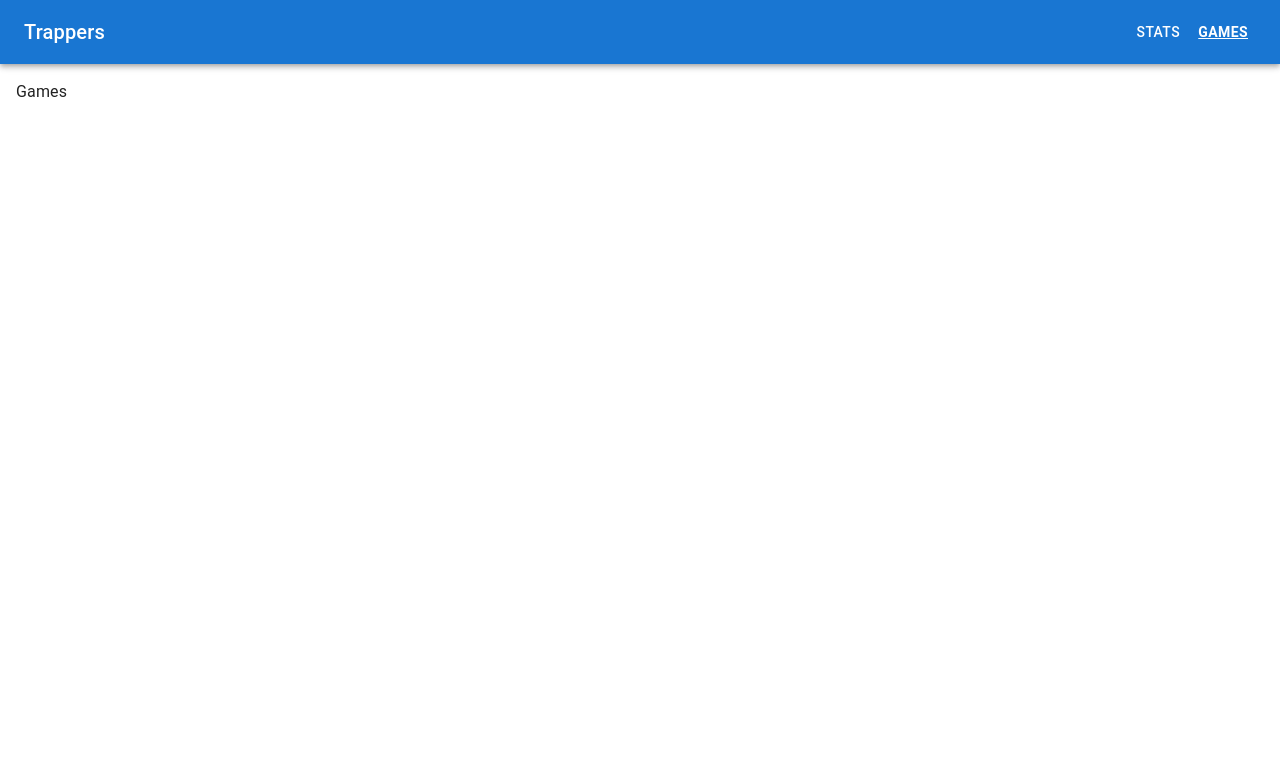
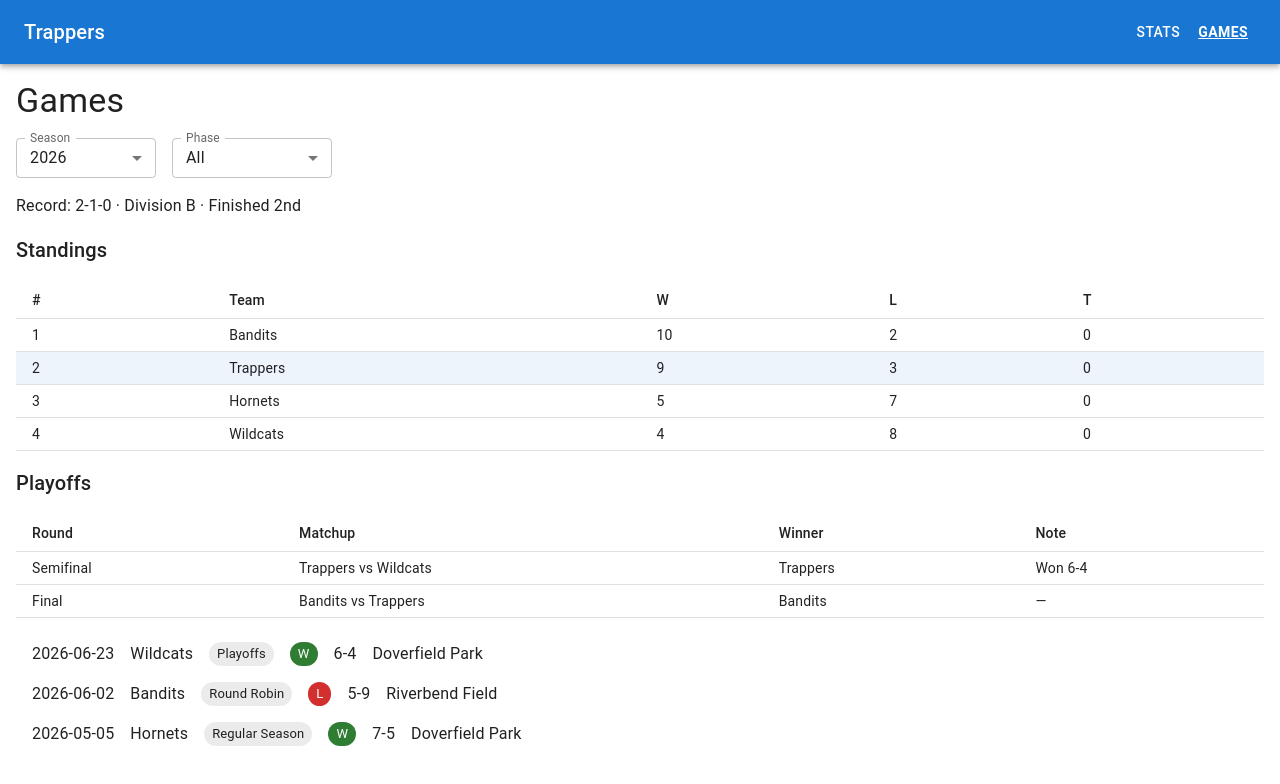
Before and after one commit to ZedLove/trappers-stats, a React (Vite) app: page /games in a window 1280 px wide. Shown: the top 784 px of the page. Built offline with nearby package versions, Linux system fonts and the light colour scheme.

Commit message:
feat: games season hub page

```diff
--- /dev/null
+++ b/src/site/components/PlayoffResults.tsx
@@ -0,0 +1,43 @@
+import { Table, TableBody, TableCell, TableHead, TableRow, Typography } from '@mui/material';
+import { getTeam } from '../../shared/data';
+import type { PlayoffMatchup } from '../../shared/schema';
+
+export interface PlayoffResultsProps {
+  playoffs: PlayoffMatchup[];
+}
+
+function teamName(teamId: string): string {
+  return getTeam(teamId)?.name ?? teamId;
+}
+
+export default function PlayoffResults({ playoffs }: PlayoffResultsProps) {
+  return (
+    <>
+      <Typography variant="h6" component="h2">
+        Playoffs
+      </Typography>
+      <Table aria-label="Playoff results" size="small">
+        <TableHead>
+          <TableRow>
+            <TableCell>Round</TableCell>
+            <TableCell>Matchup</TableCell>
+            <TableCell>Winner</TableCell>
+            <TableCell>Note</TableCell>
+          </TableRow>
+        </TableHead>
+        <TableBody>
+          {playoffs.map((matchup, index) => (
+            <TableRow key={`${matchup.round}-${index}`}>
+              <TableCell>{matchup.round}</TableCell>
+              <TableCell>
+                {teamName(matchup.teamA)} vs {teamName(matchup.teamB)}
+              </TableCell>
+              <TableCell>{matchup.winner ? teamName(matchup.winner) : '—'}</TableCell>
+              <TableCell>{matchup.note ?? '—'}</TableCell>
+            </TableRow>
+          ))}
+        </TableBody>
+      </Table>
+    </>
+  );
+}
--- a/src/site/components/SeasonPhaseControls.tsx
+++ b/src/site/components/SeasonPhaseControls.tsx
@@ -1,5 +1,5 @@
 import { Box, FormControl, InputLabel, MenuItem, Select } from '@mui/material';
-import { seasons } from '../../shared/data';
+import { latestSeason, seasons } from '../../shared/data';
 import type { Phase } from '../../shared/schema';
 import { useSeasonFilter } from '../hooks/useSeasonFilter';
 
@@ -17,6 +17,13 @@ export interface SeasonPhaseControlsProps {
 export default function SeasonPhaseControls({ showAllTime = true }: SeasonPhaseControlsProps) {
   const { filter, setSeason, setPhase } = useSeasonFilter();
 
+  // With no All-time option, an 'all' filter would have no matching MenuItem;
+  // display the latest season instead (pages make the same fallback).
+  const displayedSeason =
+    !showAllTime && filter.season === 'all'
+      ? (latestSeason()?.season ?? filter.season)
+      : filter.season;
+
   return (
     <Box sx={{ display: 'flex', gap: 2, flexWrap: 'wrap' }}>
       <FormControl size="small" sx={{ minWidth: 140 }}>
@@ -24,7 +31,7 @@ export default function SeasonPhaseControls({ showAllTime = true }: SeasonPhaseC
         <Select
           labelId="season-select-label"
           label="Season"
-          value={String(filter.season)}
+          value={String(displayedSeason)}
           onChange={(event) =>
             setSeason(event.target.value === 'all' ? 'all' : Number(event.target.value))
           }
--- /dev/null
+++ b/src/site/components/StandingsTable.tsx
@@ -0,0 +1,43 @@
+import { Table, TableBody, TableCell, TableHead, TableRow, Typography } from '@mui/material';
+import { getTeam } from '../../shared/data';
+import type { Standing } from '../../shared/schema';
+
+export interface StandingsTableProps {
+  standings: Standing[];
+}
+
+// Rank is the array order in the season file. Our team's row is highlighted.
+export default function StandingsTable({ standings }: StandingsTableProps) {
+  return (
+    <>
+      <Typography variant="h6" component="h2">
+        Standings
+      </Typography>
+      <Table aria-label="Standings" size="small">
+        <TableHead>
+          <TableRow>
+            <TableCell>#</TableCell>
+            <TableCell>Team</TableCell>
+            <TableCell>W</TableCell>
+            <TableCell>L</TableCell>
+            <TableCell>T</TableCell>
+          </TableRow>
+        </TableHead>
+        <TableBody>
+          {standings.map((standing, index) => {
+            const team = getTeam(standing.teamId);
+            return (
+              <TableRow key={standing.teamId} selected={team?.us === true}>
+                <TableCell>{index + 1}</TableCell>
+                <TableCell>{team?.name ?? standing.teamId}</TableCell>
+                <TableCell>{standing.wins ?? '—'}</TableCell>
+                <TableCell>{standing.losses ?? '—'}</TableCell>
+                <TableCell>{standing.ties ?? '—'}</TableCell>
+              </TableRow>
+            );
+          })}
+        </TableBody>
+      </Table>
+    </>
+  );
+}
--- a/src/site/main.tsx
+++ b/src/site/main.tsx
@@ -2,6 +2,7 @@ import { StrictMode } from 'react';
 import { createRoot } from 'react-dom/client';
 import { createBrowserRouter, RouterProvider } from 'react-router-dom';
 import App from './App';
+import GamesPage from './pages/GamesPage';
 import NotFound from './pages/NotFound';
 import PlayerPage from './pages/PlayerPage';
 import StatsPage from './pages/StatsPage';
@@ -15,7 +16,7 @@ const router = createBrowserRouter(
       children: [
         { index: true, element: <StatsPage /> },
         { path: 'players/:playerId', element: <PlayerPage /> },
-        { path: 'games', element: <div>Games</div> },
+        { path: 'games', element: <GamesPage /> },
         { path: 'games/:gameId', element: <div>Game</div> },
         { path: '*', element: <NotFound /> },
       ],
--- /dev/null
+++ b/src/site/pages/GamesPage.tsx
@@ -0,0 +1,120 @@
+import { Box, Chip, List, ListItem, ListItemButton, Typography } from '@mui/material';
+import { Link as RouterLink } from 'react-router-dom';
+import { getSeason, getTeam, latestSeason } from '../../shared/data';
+import { filterGames, sortGamesByDate, teamRecord } from '../../shared/queries';
+import type { Game, Phase } from '../../shared/schema';
+import PlayoffResults from '../components/PlayoffResults';
+import SeasonPhaseControls from '../components/SeasonPhaseControls';
+import StandingsTable from '../components/StandingsTable';
+import { useSeasonFilter } from '../hooks/useSeasonFilter';
+import NotFound from './NotFound';
+
+const PHASE_LABELS: Record<Phase, string> = {
+  regular: 'Regular Season',
+  round_robin: 'Round Robin',
+  playoff: 'Playoffs',
+};
+
+function ordinal(place: number): string {
+  const rem100 = place % 100;
+  if (rem100 >= 11 && rem100 <= 13) {
+    return `${place}th`;
+  }
+  switch (place % 10) {
+    case 1:
+      return `${place}st`;
+    case 2:
+      return `${place}nd`;
+    case 3:
+      return `${place}rd`;
+    default:
+      return `${place}th`;
+  }
+}
+
+function gameResult(game: Game): 'W' | 'L' | 'T' {
+  if (game.score.us > game.score.them) return 'W';
+  if (game.score.us < game.score.them) return 'L';
+  return 'T';
+}
+
+function resultColor(result: 'W' | 'L' | 'T'): 'success' | 'error' | 'default' {
+  if (result === 'W') return 'success';
+  if (result === 'L') return 'error';
+  return 'default';
+}
+
+export default function GamesPage() {
+  const { filter } = useSeasonFilter();
+  // The season selector has no All-time option on this page, so an 'all'
+  // filter (e.g. a pasted URL) falls back to the latest season.
+  const seasonFile = filter.season === 'all' ? latestSeason() : getSeason(filter.season);
+
+  if (!seasonFile) {
+    return <NotFound />;
+  }
+
+  const record = teamRecord(seasonFile);
+  const standings = seasonFile.results?.standings ?? [];
+  const playoffs = seasonFile.results?.playoffs ?? [];
+  const ourRank = standings.findIndex((standing) => getTeam(standing.teamId)?.us === true);
+
+  const summaryParts = [`Record: ${record.w}-${record.l}-${record.t}`];
+  if (seasonFile.division) {
+    summaryParts.push(`Division ${seasonFile.division}`);
+  }
+  if (ourRank >= 0) {
+    summaryParts.push(`Finished ${ordinal(ourRank + 1)}`);
+  }
+
+  const games = sortGamesByDate(
+    filterGames([seasonFile], { season: seasonFile.season, phase: filter.phase }).map(
+      (entry) => entry.game,
+    ),
+  );
+
+  return (
+    <Box sx={{ display: 'flex', flexDirection: 'column', gap: 2 }}>
+      <Typography variant="h4" component="h1">
+        Games
+      </Typography>
+      <SeasonPhaseControls showAllTime={false} />
+      <Typography>{summaryParts.join(' · ')}</Typography>
+      {standings.length > 0 && <StandingsTable standings={standings} />}
+      {playoffs.length > 0 && <PlayoffResults playoffs={playoffs} />}
+      {games.length === 0 ? (
+        <Typography color="text.secondary">No games entered yet</Typography>
+      ) : (
+        <List aria-label="Games" disablePadding>
+          {games.map((game) => {
+            const result = gameResult(game);
+            return (
+              <ListItem key={game.id} disablePadding>
+                <ListItemButton
+                  component={RouterLink}
+                  to={`/games/${game.id}`}
+                  sx={{ display: 'flex', gap: 2, alignItems: 'center', flexWrap: 'wrap' }}
+                >
+                  <Typography component="span">{game.date}</Typography>
+                  <Typography component="span">
+                    {getTeam(game.opponentId)?.name ?? game.opponentId}
+                  </Typography>
+                  <Chip label={PHASE_LABELS[game.phase]} size="small" />
+                  <Chip label={result} size="small" color={resultColor(result)} />
+                  <Typography component="span">
+                    {game.score.us}-{game.score.them}
+                  </Typography>
+                  {game.location && (
+                    <Typography component="span" color="text.secondary">
+                      {game.location}
+                    </Typography>
+                  )}
+                </ListItemButton>
+              </ListItem>
+            );
+          })}
+        </List>
+      )}
+    </Box>
+  );
+}
```
Also changed, not shown: 2 other files (tests, documents, lock files or other folders).
